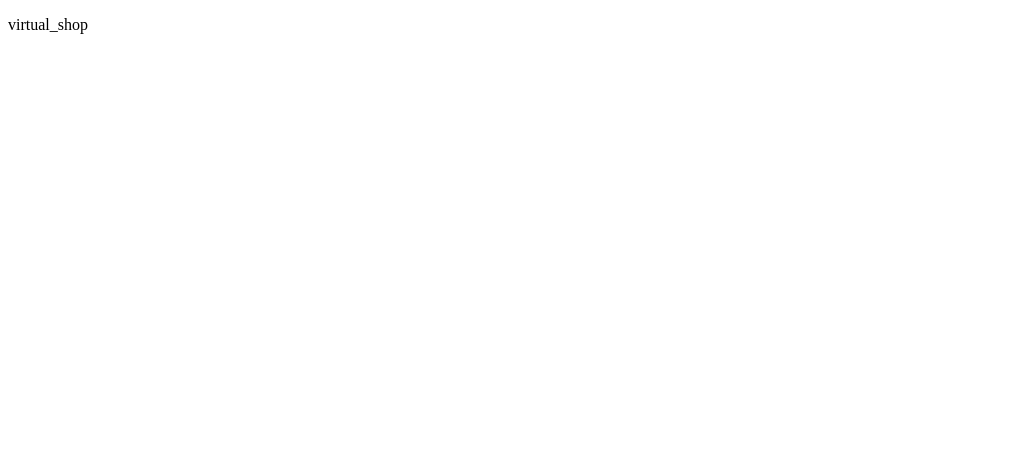
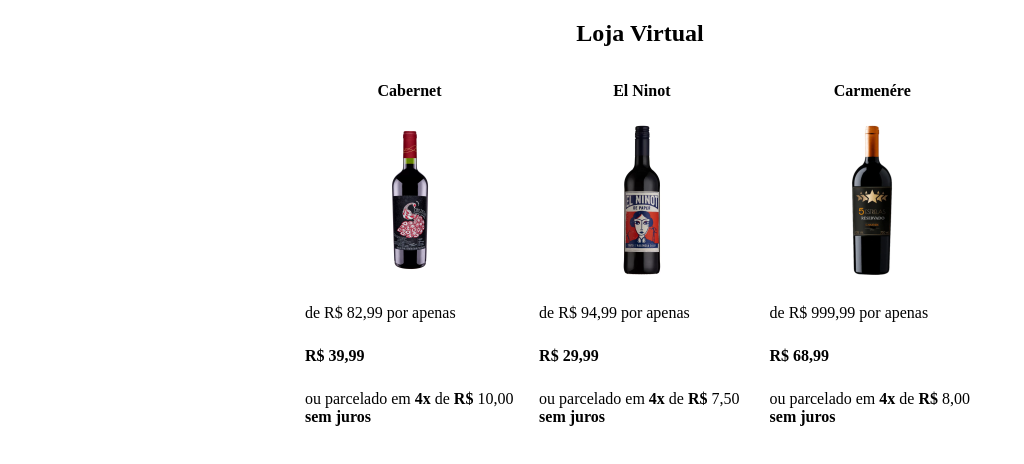
Before and after one commit to GN0Ber/front-end-checkpoint01-sem01, a plain HTML site: page SRC/pages/lojaVirtual.html in a window 1280 px wide. Shown: the whole page, without its empty margins (0-1024 px from the left). Drawn offline with Linux system fonts and the light colour scheme.

Commit message:
Criei a pagina de loja virtual e suas imagens

```diff
--- a/SRC/pages/lojaVirtual.html
+++ b/SRC/pages/lojaVirtual.html
@@ -4,9 +4,39 @@
     <meta charset="UTF-8">
     <meta http-equiv="X-UA-Compatible" content="IE=edge">
     <meta name="viewport" content="width=device-width, initial-scale=1.0">
-    <title>virtual_shop</title>
+    <title>Loja Virtual</title>
+    <center><h2>Loja Virtual</h2></center>
 </head>
 <body>
-    <p>virtual_shop</p>
+    <center>
+    <table width="700" cellpadding="10" cellspacing="5">
+
+        <tr>
+            <th scope="col">Cabernet</th>
+            <th scope="col">El Ninot</th>
+            <th scope="col">Carmenére</th>
+        </tr>
+        <tr>
+            <th scope="col"><img src = "../images/lojaVirtualCabernet.png"  alt="v1" width = "150" heigth = "180"></th>
+            <th scope="col"><img src = "../images/lojaVirtualElNinot.png"   alt="v2" width = "150" heigth = "180"></th>
+            <th scope="col"><img src = "../images/lojaVirtualCarmenere.png" alt="v3" width = "150" heigth = "180"></th>
+        </tr>
+        <tr>
+            <td>de R$ 82,99 por apenas</td>
+            <td>de R$ 94,99 por apenas</td>
+            <td>de R$ 999,99 por apenas</td>
+        </tr>
+        <tr>
+            <td><strong>R$ 39,99</strong></td>
+            <td><strong>R$ 29,99</strong></td>
+            <td><strong>R$ 68,99</strong></td>
+        </tr>
+        <tr>
+            <td>ou parcelado em <strong>4x</strong> de <strong>R$</strong> 10,00 <strong>sem juros</strong></td>
+            <td>ou parcelado em <strong>4x</strong> de <strong>R$</strong> 7,50 <strong>sem juros</strong></td>
+            <td>ou parcelado em <strong>4x</strong> de <strong>R$</strong> 8,00 <strong>sem juros</strong></td>
+        </tr>
+
+    </table>
 </body>
 </html>
```
Also changed, not shown: SRC/images/lojaVirtualCabernet.png (added), SRC/images/lojaVirtualCarmenere.png (added), SRC/images/lojaVirtualElNinot.png (added).
